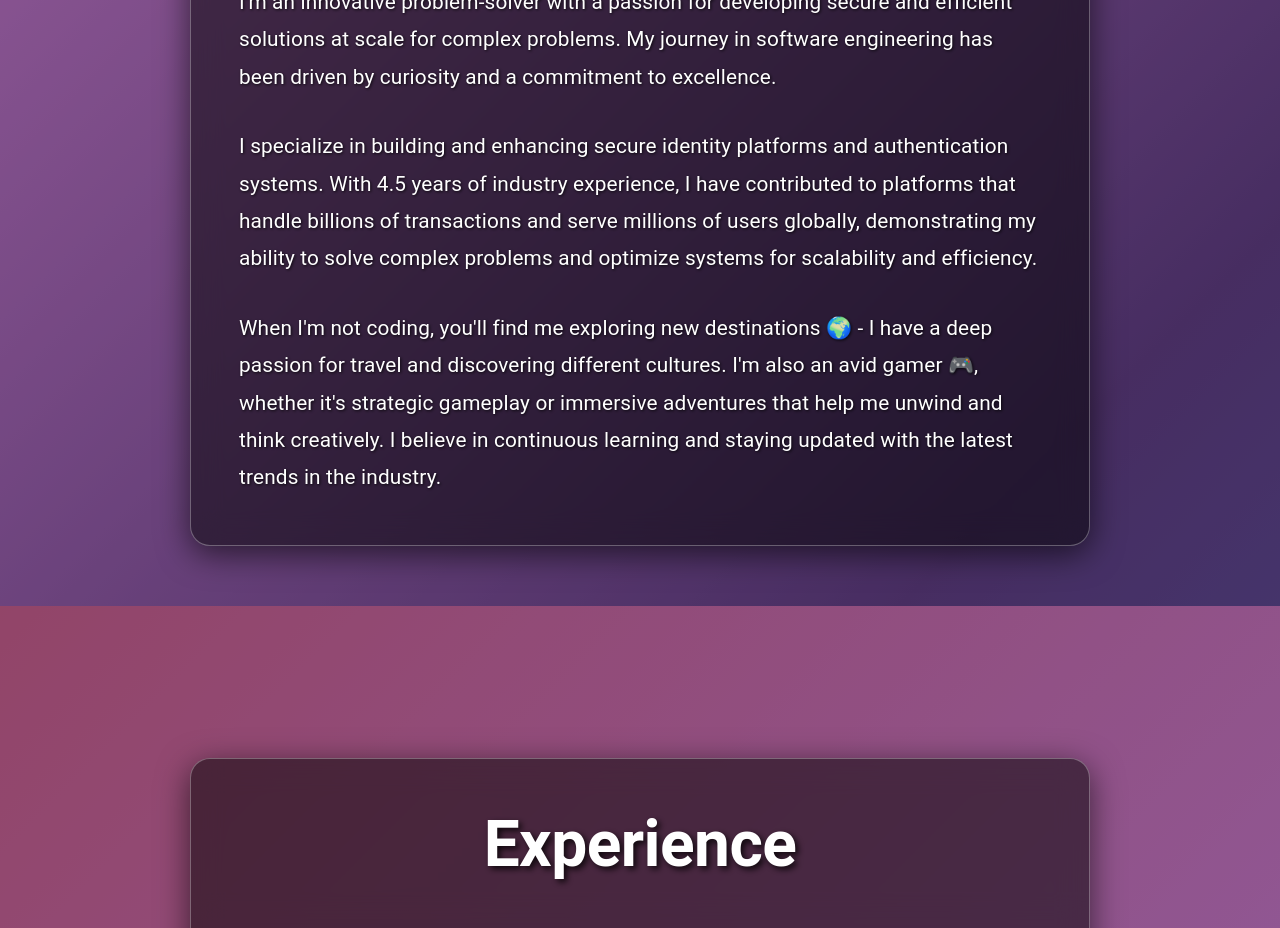
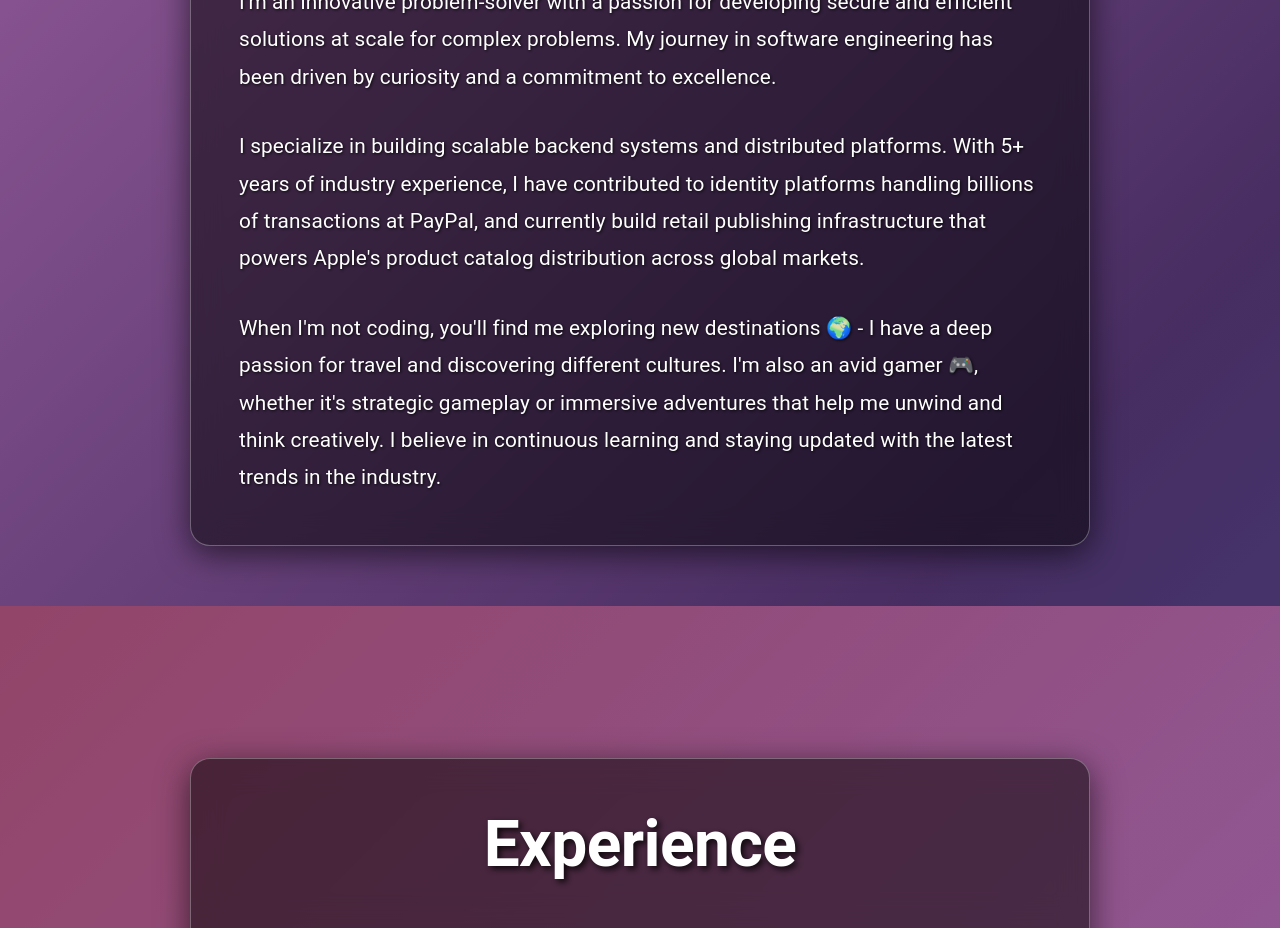
Before and after one commit to mohammedadilyousuf/mohammedadilyousuf.github.io, a React (Vite) app: page / in a window 1280 px wide. Shown: the part 1180-2108 px from the top of the page. Built offline with nearby package versions, Linux system fonts and the light colour scheme.

Commit message:
Update About.jsx

```diff
--- a/src/About.jsx
+++ b/src/About.jsx
@@ -39,9 +39,9 @@ function About() {
                         fontWeight: '400',
                         textShadow: '1px 1px 3px rgba(0,0,0,0.8)'
                     }}>
-                        I specialize in building and enhancing secure identity platforms and authentication systems. With 4.5 years of industry experience,
-                        I have contributed to platforms that handle billions of transactions and serve millions of users globally,
-                        demonstrating my ability to solve complex problems and optimize systems for scalability and efficiency.
+                        I specialize in building scalable backend systems and distributed platforms. With 5+ years of industry experience,
+                        I have contributed to identity platforms handling billions of transactions at PayPal, and currently build retail publishing infrastructure
+                        that powers Apple's product catalog distribution across global markets.
                     </Typography>
 
                     <Typography variant="h6" className="about-text" sx={{
```
